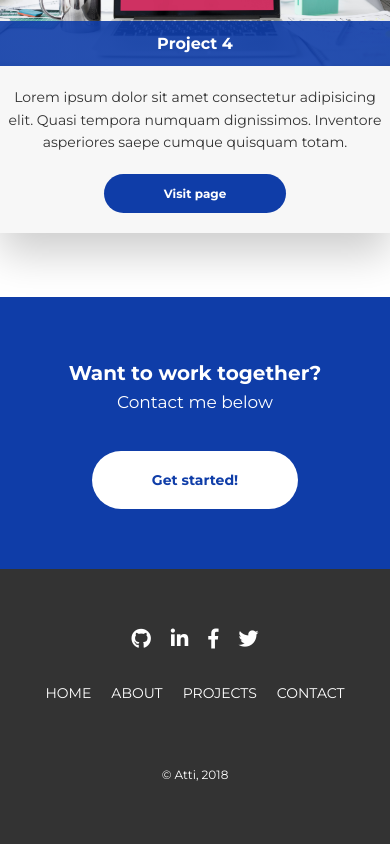
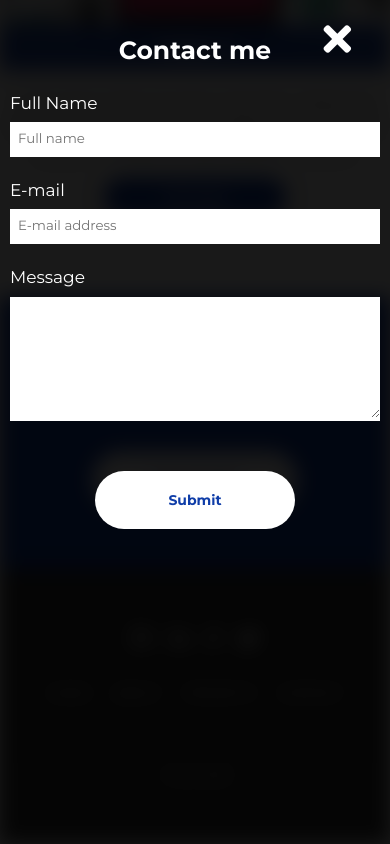
Before and after one commit to Platyka/Platyka.github.io, a website: page index.html in a window 390 px wide. Both pictures are taken after a click on the button "Get started!". Shown: the part 3202-4046 px from the top of the page. Drawn offline with Linux system fonts and the light colour scheme.

Commit message:
add contact modal

```diff
--- a/app.js
+++ b/app.js
@@ -1,17 +1,40 @@
 const headBtn = document.querySelector(".nav__btn");
 const mobileClose = document.querySelector(".nav-mobile__close");
 const navMobile = document.querySelector(".nav-mobile");
+const navMobileLinks = document.querySelectorAll(".nav-mobile__link");
+const contactBtn = document.querySelector(".contact__btn");
+const modal = document.querySelector(".contact-cta");
+const container = document.querySelector(".container");
+const modalCloseBtn = document.querySelector(".contact-cta__close");
 
 if (headBtn) {
   headBtn.addEventListener("click", () => {
     navMobile.classList.add("open");
-    navMobile.classList.remove("close");
   });
 }
 
 if(mobileClose) {
   mobileClose.addEventListener("click", () => {
-    navMobile.classList.add("close");
     navMobile.classList.remove("open");
   })
 }
+
+if (navMobile) {
+  for (i = 0; i < navMobileLinks.length; i++) {
+    navMobileLinks[i].addEventListener("click", () => {
+      navMobile.classList.remove("open");
+    });
+  }
+}
+
+contactBtn.addEventListener("click", () => {
+  modal.classList.add("open-modal");
+  container.classList.add("blur");
+});
+
+if (modalCloseBtn) {
+  modalCloseBtn.addEventListener("click", () => {
+    modal.classList.remove("open-modal");
+    container.classList.remove("blur");
+  });
+}
--- a/index.html
+++ b/index.html
@@ -10,21 +10,48 @@
   <link rel="stylesheet" href="css/style.css">
 </head>
 <body>
+    <div class="contact-cta">
+      <div class="contact-cta__close"><i class="fas fa-times contact-cta__icon"></i></div>
+      <div class="contact-cta__form">
+          <h2 class="heading-2 contact-cta__title">Contact me</h2>
+          <form action="#" class="form">
+            <div class="form__group">
+                <label for="name" class="form__label">Full Name</label>
+                <input type="text" id="name" placeholder="Full name" required class="form__input">
+            </div>
+
+            <div class="form__group">
+                <label for="email" class="form__label">E-mail</label>
+                <input type="email" id="email" placeholder="E-mail address" required class="form__input">
+            </div>
+
+            <div class="form__group">
+                <label for="textarea" class="form__label">Message</label>
+                <textarea name="textarea" id="textarea" cols="70" rows="7" class="form__textarea"></textarea>
+            </div>
+
+            <div class="form__group">
+                <input type="submit" class="form__btn btn-b">
+            </div>
+          </form>
+      </div>
+
+    </div>
     <nav class="nav-mobile">
       <div class="nav-mobile__close"><i class="fas fa-times nav-mobile__icon"></i></div>
       <ul class="nav-mobile__list">
-        <li class="nav-mobile__item"><a href="#" class="nav-mobile__link">About</a></li>
-        <li class="nav-mobile__item"><a href="#" class="nav-mobile__link">Projects</a></li>
-        <li class="nav-mobile__item"><a href="#" class="nav-mobile__link">Contact</a></li>
+        <li class="nav-mobile__item"><a href="#about" class="nav-mobile__link">About</a></li>
+        <li class="nav-mobile__item"><a href="#projects" class="nav-mobile__link">Projects</a></li>
+        <li class="nav-mobile__item"><a href="#contact" class="nav-mobile__link">Contact</a></li>
       </ul>
     </nav>
   <div class="container">
-    <header class="header">
+    <header class="header" id="home">
       <nav class="nav">
         <ul class="nav__list">
-          <li class="nav__item"><a href="#" class="nav__link">About</a></li>
-          <li class="nav__item"><a href="#" class="nav__link">Projects</a></li>
-          <li class="nav__item"><a href="#" class="nav__link">Contact</a></li>
+          <li class="nav__item"><a href="#about" class="nav__link">About</a></li>
+          <li class="nav__item"><a href="#projects" class="nav__link">Projects</a></li>
+          <li class="nav__item"><a href="#contact" class="nav__link">Contact</a></li>
         </ul>
         <div class="nav__btn"></div>
       </nav>
@@ -36,7 +63,7 @@
       </svg>
     </header>
 
-    <section class="section-about line">
+    <section class="section-about line" id="about">
       <h2 class="heading-2">About me</h2>
       <div class="about">
         <figure>
@@ -56,7 +83,7 @@
       </div>
     </section>
 
-    <section class="section-projects">
+    <section class="section-projects" id="projects">
       <h2 class="heading-2">Projects</h2>
       <div class="projects">
         <div class="project">
@@ -89,7 +116,7 @@
       </div>
     </section>
 
-    <section class="section-contact">
+    <section class="section-contact" id="contact">
       <div class="contact">
         <h2 class="contact__main-text">Want to work together?</h2>
         <h3 class="contact__sub-text">Contact me below</h3>
@@ -100,10 +127,10 @@
     <footer class="footer">
       <nav class="nav">
         <ul class="nav__list-1">
-          <li class="nav__item"><a href="#" class="nav__link nav__link--1">Home</a></li>
-          <li class="nav__item"><a href="#" class="nav__link nav__link--1">About</a></li>
-          <li class="nav__item"><a href="#" class="nav__link nav__link--1">Projects</a></li>
-          <li class="nav__item"><a href="#" class="nav__link nav__link--1">Contact</a></li>
+          <li class="nav__item"><a href="#home" class="nav__link nav__link--1">Home</a></li>
+          <li class="nav__item"><a href="#about" class="nav__link nav__link--1">About</a></li>
+          <li class="nav__item"><a href="#projects" class="nav__link nav__link--1">Projects</a></li>
+          <li class="nav__item"><a href="#contact" class="nav__link nav__link--1">Contact</a></li>
         </ul>
 
         <ul class="nav__list-2">
--- a/sass/base/_animations.scss
+++ b/sass/base/_animations.scss
@@ -11,3 +11,13 @@
     transform: scale(1);
   }
 }
+
+@keyframes zoom {
+  from {
+    transform: scale(.5);
+  }
+
+  to {
+    transform: scale(1);
+  }
+}
--- a/sass/base/_base.scss
+++ b/sass/base/_base.scss
@@ -20,5 +20,6 @@ body {
   ::selection {
     background-color: var(--color-primary-light);
     color: #fff;
+    position: relative;
   }
 }
--- a/sass/base/_utilities.scss
+++ b/sass/base/_utilities.scss
@@ -14,6 +14,18 @@
   border-bottom: 1px solid var(--color-grey-dark-2);
 }
 
+
+// JS Helpers
 .open {
   top: 0 !important;
 }
+
+.blur {
+  filter: blur(1rem);
+}
+
+.open-modal {
+  display: block !important;
+  animation: zoom .2s;
+  // transform: scale(1) !important;
+}
--- /dev/null
+++ b/sass/components/_contact.scss
@@ -0,0 +1,88 @@
+.contact-cta {
+  background-color: rgba(0, 0, 0, .9);
+  position: fixed;
+  top: 0;
+  left: 0;
+  height: 100%;
+  width: 100%;
+  z-index: 50;
+
+  display: none;
+  transition: transform .4s ;
+
+  &__close {
+    position: absolute;
+    top: 1%;
+    right: 10%;
+    color: #fff;
+    font-size: 4rem;
+    cursor: pointer;
+    transition: all .3s;
+    z-index: 100;
+
+    &:hover {
+      transform: scale(1.3);
+    }
+  }
+
+  &__form {
+    max-width: 60rem;
+    margin: 0 auto;
+
+    @include respond(small) {
+      margin: 0 1rem;
+    }
+  }
+
+  &__title {
+    color: #fff;
+    margin-top: 3rem;
+    text-align: center;
+  }
+
+  .form {
+    display: grid;
+    grid-row-gap: 2rem;
+
+    &__group {
+      display: grid;
+      grid-row-gap: .5rem;
+    }
+
+    &__label {
+      color: #fff;
+      font-size: 1.7rem;
+    }
+
+    &__input {
+      padding: .8rem;
+      font-family: inherit;
+      border: none;
+      border-bottom: 3px solid transparent;
+      transition: all .2s;
+
+      &:focus {
+        outline: none;
+        border-bottom: 3px solid var(--color-primary);
+      }
+    }
+
+    &__textarea {
+      border: none;
+      border-bottom: 3px solid transparent;
+      padding: .8rem;
+      transition: all .2s;
+
+      &:focus {
+        outline: none;
+        border-bottom: 3px solid var(--color-primary);
+      }
+    }
+
+    &__btn {
+      width: 20rem;
+      margin: 0 auto;
+      margin-top: 3rem;
+    }
+  }
+}
--- a/sass/components/_nav-mobile.scss
+++ b/sass/components/_nav-mobile.scss
@@ -9,7 +9,6 @@
   z-index: 100;
   top: -130rem;
   left: 0;
-  // transform: translateY(-100%);
 
   &__close {
     position: absolute;
--- a/sass/main.scss
+++ b/sass/main.scss
@@ -8,6 +8,7 @@
 
 @import "components/button";
 @import "components/nav-mobile";
+@import "components/contact";
 
 @import "layout/grid";
 
```
Also changed, not shown: css/style.css.
